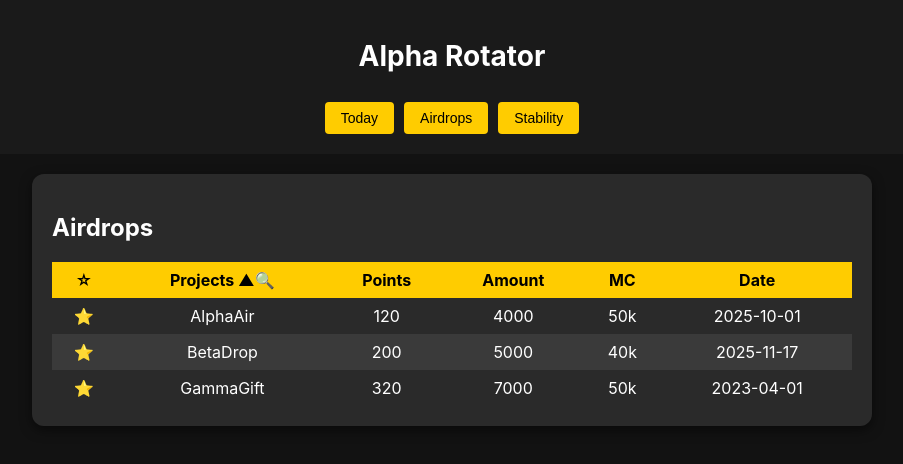
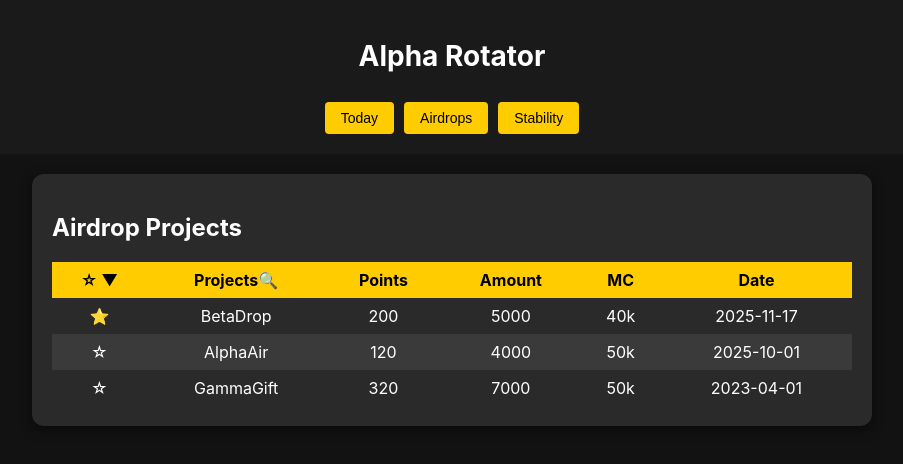
Before and after one commit to Webgipnoz/AltRadar, a React (Create React App) app in the folder frontend/: page /airdrops in a window 1280 px wide. Shown: the top 464 px of the page, without its empty margins (188-1091 px from the left). Built offline with nearby package versions, Linux system fonts and the light colour scheme.

Commit message:
add filter in generic table

```diff
--- a/frontend/src/components/FilterPanel/index.tsx
+++ b/frontend/src/components/FilterPanel/index.tsx
@@ -1,17 +1,21 @@
 import { useEffect, useRef } from "react";
 import "./FilterPanel.css";
 
-interface FilterPanelProps {
-  filters: { isSpot: boolean; isFutures: boolean; isTge: boolean };
+interface FilterPanelProps<T extends Record<string, boolean>> {
+  filters: T;
   searchQuery: string;
-  onChangeFilters: (newFilters: any) => void;
+  onChangeFilters: (newFilters: T) => void;
   onChangeSearch: (newQuery: string) => void;
   onClose: () => void;
 }
 
-const FilterPanel = (props: FilterPanelProps) => {
-  const { filters, searchQuery, onChangeFilters, onChangeSearch, onClose } =
-    props;
+function FilterPanel<T extends Record<string, boolean>>({
+  filters,
+  searchQuery,
+  onChangeFilters,
+  onChangeSearch,
+  onClose,
+}: FilterPanelProps<T>) {
   const panelRef = useRef<HTMLDivElement | null>(null);
 
   useEffect(() => {
@@ -24,8 +28,16 @@ const FilterPanel = (props: FilterPanelProps) => {
     return () => document.removeEventListener("mousedown", handleClickOutside);
   }, [onClose]);
 
-  const handleCheckboxChange = (key: keyof typeof filters) => {
+  const handleCheckboxChange = (key: keyof T) => {
     onChangeFilters({ ...filters, [key]: !filters[key] });
+  };
+
+  const formatLabel = (key: string): string => {
+    return key
+      .replace(/^is/, "")
+      .replace(/([A-Z])/g, " $1")
+      .trim()
+      .replace(/^./, (s) => s.toUpperCase());
   };
 
   return (
@@ -40,33 +52,19 @@ const FilterPanel = (props: FilterPanelProps) => {
       />
 
       <div className="checkbox-group">
-        <label>
-          <input
-            type="checkbox"
-            checked={filters.isSpot}
-            onChange={() => handleCheckboxChange("isSpot")}
-          />
-          Spot
-        </label>
-        <label>
-          <input
-            type="checkbox"
-            checked={filters.isFutures}
-            onChange={() => handleCheckboxChange("isFutures")}
-          />
-          Futures
-        </label>
-        <label>
-          <input
-            type="checkbox"
-            checked={filters.isTge}
-            onChange={() => handleCheckboxChange("isTge")}
-          />
-          TGE
-        </label>
+        {Object.entries(filters).map(([key, value]) => (
+          <label key={key}>
+            <input
+              type="checkbox"
+              checked={value}
+              onChange={() => handleCheckboxChange(key as keyof T)}
+            />
+            {formatLabel(key)}
+          </label>
+        ))}
       </div>
     </div>
   );
-};
+}
 
 export default FilterPanel;
--- a/frontend/src/components/Table/index.tsx
+++ b/frontend/src/components/Table/index.tsx
@@ -1,10 +1,19 @@
-import React from "react";
-import FavoriteItem from "../FavoriteItem";
+import { useState } from "react";
+import FavoriteItem from "../../components/FavoriteItem";
 import FilterPanel from "../../components/FilterPanel";
 
 import useSortableTable from "../../hooks/useSortableTable";
 
 import { Column, BaseRow } from "../../types/tables";
+
+interface FiltersLogic<T extends Record<string, boolean>> {
+  filters: T;
+  searchQuery: string;
+  onChangeFilters: (newFilters: T) => void;
+  onChangeSearch: (newQuery: string) => void;
+  isOpen: boolean;
+  onClose?: () => void;
+}
 
 interface TableProps<T extends BaseRow> {
   tableHeader: string;
@@ -16,6 +25,7 @@ interface TableProps<T extends BaseRow> {
     data: any[];
     toggleFavorite: (id: number) => void;
   };
+  filtersLogic?: FiltersLogic<any>;
 }
 
 const Table = <T extends BaseRow>({
@@ -25,12 +35,14 @@ const Table = <T extends BaseRow>({
   withFavorite,
   withFilters,
   favoriteLogic,
+  filtersLogic,
 }: TableProps<T>) => {
   const { sortedData, sortKey, sortOrder, toggleSort } = useSortableTable<T>({
     data: withFavorite && favoriteLogic ? favoriteLogic.data : dataTable,
     initialSortKey: columns[0].key,
     initialSortOrder: "desc",
   });
+  const [showFilter, setShowFilter] = useState(false);
 
   return (
     <div className="projects-table-container">
@@ -39,13 +51,38 @@ const Table = <T extends BaseRow>({
         <thead>
           <tr>
             {columns.map((col) => (
-              <th
-                key={String(col.key)}
-                onClick={() => toggleSort(col.key)}
-                style={{ cursor: "pointer" }}
-              >
-                {col.label}
-                {sortKey === col.key && (sortOrder === "asc" ? " ▲" : " ▼")}
+              <th key={String(col.key)} style={{ cursor: "pointer" }}>
+                <>
+                  <span onClick={() => toggleSort(col.key)}>
+                    {col.label}
+                    {sortKey === col.key && (sortOrder === "asc" ? " ▲" : " ▼")}
+                  </span>
+
+                  {withFilters && col.key === "name" && (
+                    <span
+                      onClick={() => {
+                        setShowFilter((prev) => !prev);
+                      }}
+                      style={{ cursor: "pointer" }}
+                    >
+                      🔍
+                    </span>
+                  )}
+                </>
+                {withFilters &&
+                  showFilter &&
+                  col.key === "name" &&
+                  filtersLogic && (
+                    <div style={{ position: "absolute" }}>
+                      <FilterPanel
+                        filters={filtersLogic.filters}
+                        searchQuery={filtersLogic.searchQuery}
+                        onChangeFilters={filtersLogic.onChangeFilters}
+                        onChangeSearch={filtersLogic.onChangeSearch}
+                        onClose={() => setShowFilter(false)}
+                      />
+                    </div>
+                  )}
               </th>
             ))}
           </tr>
--- a/frontend/src/data/projectsData.ts
+++ b/frontend/src/data/projectsData.ts
@@ -8,7 +8,7 @@ export const projectsData: Project[] = [
     amount: "4000",
     price: "0.76",
     time: "13:00",
-    favorite: true,
+    favorite: false,
     stabilityValue: "High",
     spreadBps: 10,
     Xdays: 30,
@@ -42,7 +42,7 @@ export const projectsData: Project[] = [
     amount: "7000",
     price: "0.50",
     time: "17:00",
-    favorite: true,
+    favorite: false,
     stabilityValue: "High",
     spreadBps: 10,
     Xdays: 1,
--- /dev/null
+++ b/frontend/src/hooks/useFilteredData.ts
@@ -0,0 +1,39 @@
+import { useState, useMemo } from "react";
+
+type Filters<T> = Partial<Record<keyof T, boolean>>;
+
+export const useFilteredData = <
+  T extends Record<string, any> & { name?: string }
+>(
+  initialData: T[],
+  initialFilters: Filters<T> = {}
+) => {
+  const [filters, setFilters] = useState<Filters<T>>(initialFilters);
+  const [searchQuery, setSearchQuery] = useState("");
+
+  const filteredData = useMemo(() => {
+    return initialData.filter((item) => {
+      const matchesSearch = item.name
+        ? item.name.toLowerCase().includes(searchQuery.toLowerCase())
+        : false;
+
+      const activeFilters = Object.entries(filters).filter(
+        ([, isActive]) => isActive
+      );
+
+      if (activeFilters.length === 0) return matchesSearch;
+
+      const matchesFilters = activeFilters.some(([key]) => item[key]);
+
+      return matchesSearch && matchesFilters;
+    });
+  }, [initialData, filters, searchQuery]);
+
+  return {
+    filteredData,
+    filters,
+    setFilters,
+    searchQuery,
+    setSearchQuery,
+  };
+};
--- a/frontend/src/pages/AirDropsPage/index.tsx
+++ b/frontend/src/pages/AirDropsPage/index.tsx
@@ -1,9 +1,8 @@
 import { useState } from "react";
+import Table from "../../components/Table";
 
-import FilterPanel from "../../components/FilterPanel";
-import FavoriteItem from "../../components/FavoriteItem";
-
-import useSortableTable from "../../hooks/useSortableTable";
+import { useFilteredData } from "../../hooks/useFilteredData";
+import { useFavorite } from "../../hooks/useFavorite";
 
 import { Column } from "../../types/tables";
 import { Project } from "../../types/project";
@@ -20,107 +19,44 @@ const columns: Column<Project>[] = [
 ];
 
 const AirDropsPage = () => {
-  const [data, setData] = useState<Project[]>(projectsData);
-  const [showFilter, setShowFilter] = useState(false);
-  const [searchQuery, setSearchQuery] = useState("");
+  const { data, toggleFavorite } = useFavorite(projectsData);
+  const [isOpen, setIsOpen] = useState(true);
 
-  const [filters, setFilters] = useState({
-    isSpot: false,
-    isFutures: false,
-    isTge: false,
-  });
+  const { filteredData, filters, setFilters, searchQuery, setSearchQuery } =
+    useFilteredData<Project>(data, {
+      isSpot: false,
+      isFutures: false,
+      isTge: false,
+    });
 
-  const toggleImportant = (id: number) => {
-    setData((prev) =>
-      prev.map((item) =>
-        item.id === id ? { ...item, favorite: !item.favorite } : item
-      )
-    );
+  const onChangeFilters = (newFilters: typeof filters) => {
+    setFilters(newFilters);
   };
 
-  const { sortedData, sortKey, sortOrder, toggleSort } =
-    useSortableTable<Project>({
-      data: data,
-      initialSortKey: "name",
-      initialSortOrder: "asc",
-    });
+  const onChangeSearch = (newQuery: string) => {
+    setSearchQuery(newQuery);
+  };
 
-  const filteredData = sortedData.filter((item) => {
-    const matchesSearch = item.name
-      .toLowerCase()
-      .includes(searchQuery.toLowerCase());
+  const onClose = () => setIsOpen(false);
 
-    const matchesFilters =
-      (!filters.isSpot && !filters.isFutures && !filters.isTge) ||
-      (filters.isSpot && item.isSpot) ||
-      (filters.isFutures && item.isFutures) ||
-      (filters.isTge && item.isTge);
-
-    return matchesSearch && matchesFilters;
-  });
   return (
     <div className="homepage">
-      <div className="projects-table-container">
-        <h2>Airdrops</h2>
-        <table className="projects-table">
-          <thead>
-            <tr>
-              {columns.map((col) => (
-                <th key={col.key} style={{ position: "relative" }}>
-                  <div>
-                    <span
-                      onClick={() => toggleSort(col.key)}
-                      style={{ cursor: "pointer" }}
-                    >
-                      {col.label}
-                      {sortKey === col.key &&
-                        (sortOrder === "asc" ? " ▲" : " ▼")}
-                    </span>
-
-                    {col.key === "name" && (
-                      <span
-                        onClick={() => setShowFilter((prev) => !prev)}
-                        style={{ cursor: "pointer" }}
-                      >
-                        🔍
-                      </span>
-                    )}
-                  </div>
-
-                  {col.key === "name" && showFilter && (
-                    <FilterPanel
-                      filters={filters}
-                      searchQuery={searchQuery}
-                      onChangeFilters={setFilters}
-                      onChangeSearch={setSearchQuery}
-                      onClose={() => setShowFilter(false)}
-                    />
-                  )}
-                </th>
-              ))}
-            </tr>
-          </thead>
-          <tbody>
-            {filteredData.map((item) => (
-              <tr key={item.id}>
-                {columns.map((col) => (
-                  <td key={col.key}>
-                    {col.key === "favorite" ? (
-                      <FavoriteItem
-                        id={item.id}
-                        isFavorite={item.favorite}
-                        onToggleFavorite={toggleImportant}
-                      />
-                    ) : (
-                      item[col.key]
-                    )}
-                  </td>
-                ))}
-              </tr>
-            ))}
-          </tbody>
-        </table>
-      </div>
+      <Table
+        tableHeader="Airdrop Projects"
+        columns={columns}
+        dataTable={filteredData}
+        withFilters={true}
+        filtersLogic={{
+          filters,
+          searchQuery,
+          onChangeFilters,
+          onChangeSearch,
+          onClose,
+          isOpen,
+        }}
+        withFavorite={true}
+        favoriteLogic={{ data, toggleFavorite }}
+      />
     </div>
   );
 };
```
